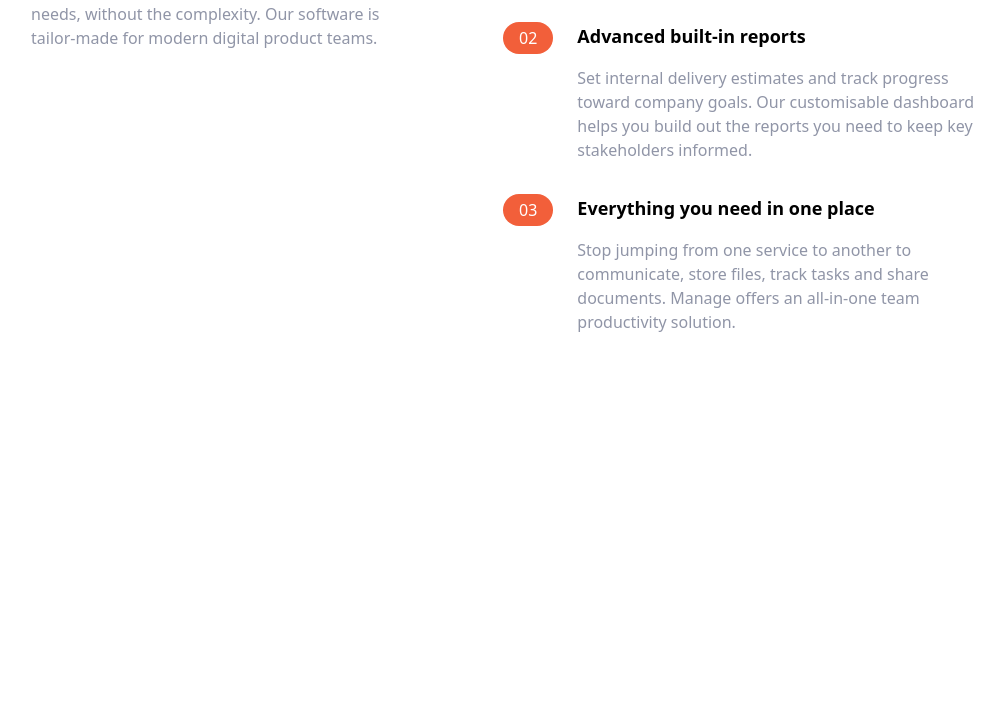
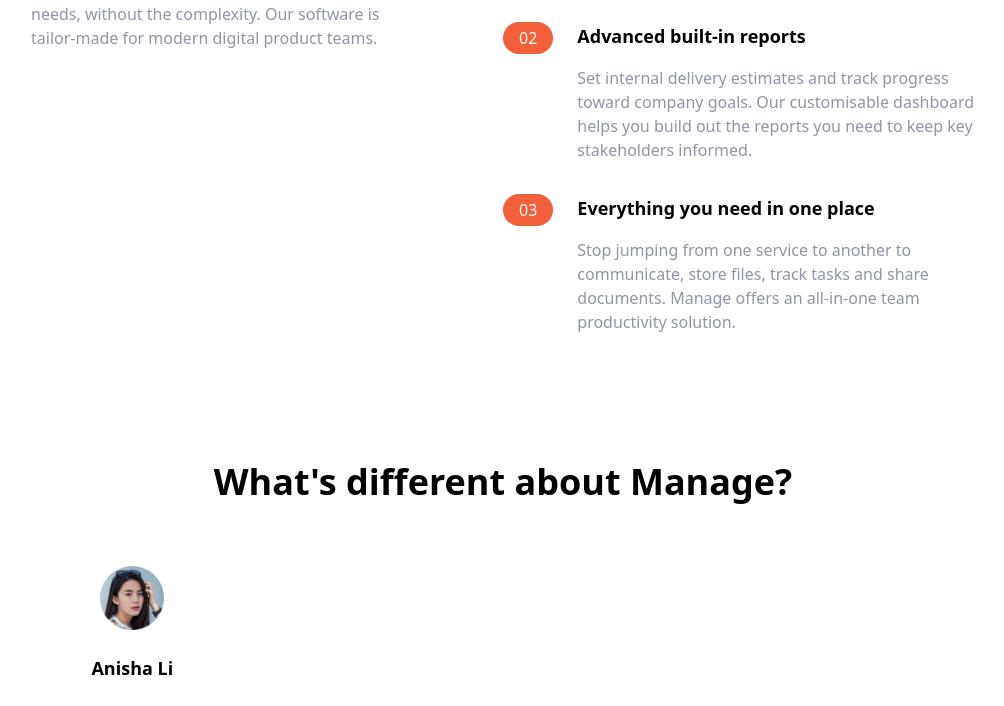
Before and after one commit to GeorgiZarev/TailwindProject, a website: page index.html in a window 1280 px wide. Shown: the part 806-1512 px from the top of the page, without its empty margins (137-1141 px from the left). Before the commit the page ends 1140 px from the top, so only its background shows below. Drawn offline with Linux system fonts and the light colour scheme.

Commit message:
created Testimonials page

```diff
--- a/index.html
+++ b/index.html
@@ -172,5 +172,27 @@
         </div>
       </div>
     </section>
+
+    <!-- Testimonials -->
+    <section id="testimonials">
+      <!-- Container to heading and testimonials blocks -->
+      <div class="max-w-6xl px-5 mx-auto mt-32 text-center">
+        <!-- Heading -->
+        <h2 class="text-4xl font-bold text-center">
+          What's different about Manage?
+        </h2>
+
+        <!-- Testimonials container -->
+        <div class="flex flex-col mt-24 md:flex-row md:space-x-6">
+          <!-- Testimonial №1 -->
+          <div
+            class="flex flex-col items-center p-6 space-y-6 rounded-lg bg-veryLightGrey md:w-1/3"
+          >
+            <img src="img/avatar-anisha.png" class="w-16 -mt-14" />
+            <h5 class="text-lg font-bold">Anisha Li</h5>
+          </div>
+        </div>
+      </div>
+    </section>
   </body>
 </html>
```
Also changed, not shown: css/main.css.
